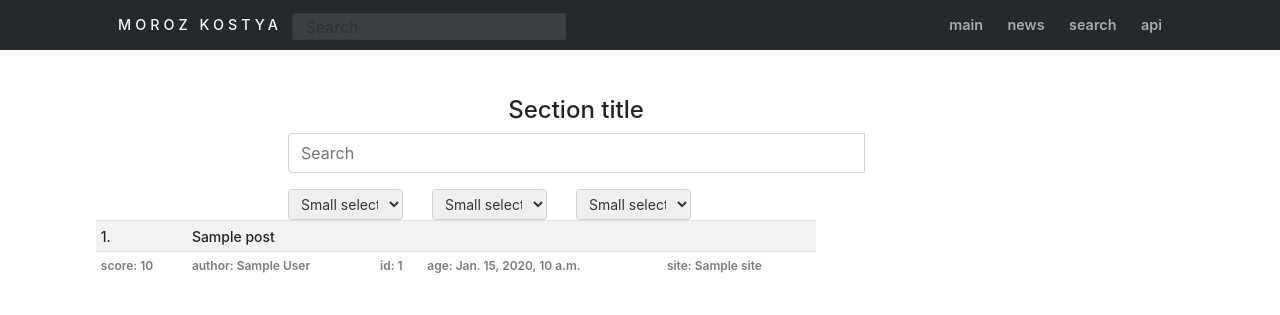
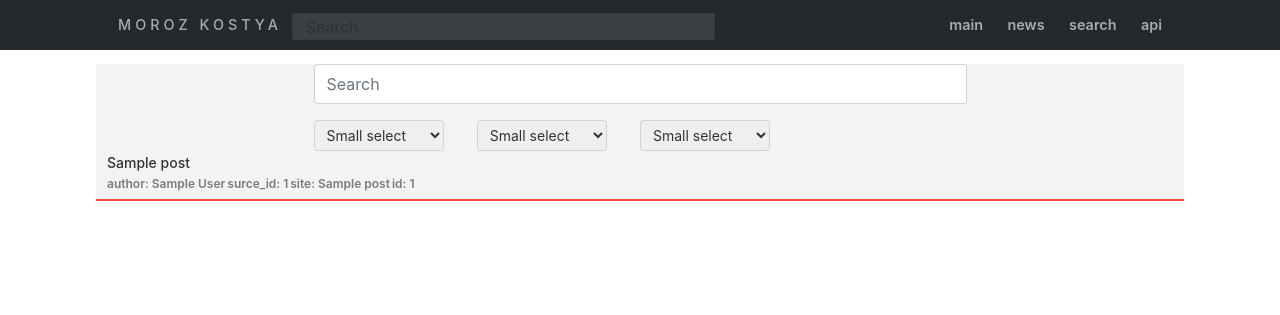
Before and after one commit to KostyaF1/api_get_news, a Django app: template templates/search/search.html in a window 1280 px wide. Shown: the top 315 px of the page. Run offline with Django 3.2, Linux system fonts and the light colour scheme; the template is opened without the code that fills it: most values are stand-ins (such as "Sample title", 1, 10 or a date in 2020); some libraries are stand-ins or nearby versions; some web fonts are replaced.

Commit message:
in progressss

```diff
--- a/static/css/component.css
+++ b/static/css/component.css
@@ -35,7 +35,7 @@
 
 .cbp-af-header h1 {
 	text-transform: uppercase;
-	color: #f6f6f6;
+	color: #aaa;
 	letter-spacing: 4px;
 	font-size: 0.9em;
 	margin-right: 0.5%;
--- a/static/css/style.css
+++ b/static/css/style.css
@@ -60,7 +60,7 @@ body {
   height: auto;
   width:100%;
   background-attachment: fixed;
-  background-color: #fff;
+  background-color: none;
 }
 
 .conteiner-search .search-content {
@@ -70,25 +70,47 @@ body {
 }
 
 .search-content {
-  background-color: none;
-  margin: 5%;
-  padding: 2.5%;
-  height: auto;
-  width: 80%;
   text-align: center;
+  background-color: #f3f3f3;
+  margin: 5% auto;
+  padding: 0;
+  height: cover;
+  width: 85%;
   position: relative;
+  overflow: auto;
+  border-bottom: 2px solid #f54545;
+}
+
+.header{
+  text-align: left;
+  background-color: #f54545;
+  padding: 2.5px;
+  font-weight: 550;
+  font-size: 15px;
 }
 
  .search-content .table-responsive {
+  margin-left: 10px;
   background-color: none;
-  margin: 0;
-  max-width: 75%;
-  min-width: 75%;
-  float: left;
+  max-width: 85%;
+  min-width: 85%;
+  /*float: left;*/
  }
 
+.search-content .more_link {
+  text-align: left;
+  margin: 5px 10px;
+}
+
+.more_link .more {
+  color: #333;
+  text-decoration: none;
+  font-weight: bold;
+  font-size: 14px;
+}
+
+
 .title {
-   counter-reset: schetchik;
   height: auto;
   font-size: 14px;
   font-weight: 550;
@@ -106,7 +128,7 @@ body {
   height: auto;
   font-size: 12px;
   font-weight: 600;
-  border-bottom: 5px solid #fff;
+  border-bottom: 5px solid #f3f3f3;
   color: #7b7b7b;
 }
 
--- a/templates/base.html
+++ b/templates/base.html
@@ -37,7 +37,7 @@ var s = document.getElementsByTagName('script')[0]; s.parentNode.insertBefore(ga
         <div class="cbp-af-inner">
           <h1>Moroz Kostya</h1>
           <form  style = 'background-color: rgba(36, 41, 46, 0,5);' class="form-inline">
-            <input class="form-control mr-sm-2 my " type="search" placeholder="Search" aria-label="Search">
+            <input style = 'width: 150%;' class="form-control mr-sm-2 my " type="search" placeholder="Search" aria-label="Search">
           </form>
           <nav>
             <a href="{% url 'main' %}">main</a>
--- a/templates/index.html
+++ b/templates/index.html
@@ -19,5 +19,4 @@
       </div>
 	</div>
 	</center>
-
 {% endblock main_page_content %}
--- a/templates/search/search.html
+++ b/templates/search/search.html
@@ -7,8 +7,6 @@
 <div class = "container-search">
 
 <div class = "search-content">
-
-        <h4>Section title</h4>
         <center>
         <form>
   <div class="form-row">
@@ -30,24 +28,17 @@
 </form action="/search/" method="get">
 </center>
           <div class="table-responsive">
-            <table class="table table-striped table-sm">
-              <thead>
-
-              </thead>
+            <table >
         <tbody>
           {% for post in context %}
           <tr class = 'title'>
-                  <td >1.</td>
-                  <td class = 'title' colspan= "4" style = 'text-align: left;'>{{ post.title }}</td>
+            <td class = 'title' colspan = "4"><a style = 'text-decoration: none;' href="{{ post.url }}">{{ post.title }}</a></td>
           <tr class = 'description'>
-                  <td>score: {{ post.score }}</td>
             <td>author: {{ post.author }}</td>
-                  <td>id: {{ post.item_id }}</td>
-                  <td>age: {{ post.pub_date }}</td>
-                  <td>site: {{ post.site }}</td>
+            <td>surce_id: {{ post.item_id }}</td>
+            <td>site: {{ post.site_name }}</td>
+            <td>id: {{ post.id }}</td>
           </tr>
-                </tr>
-                <tr class = 'spacer'>
           </tr>
           {% endfor %}
         </tbody>
```
Also changed, not shown: api/views.py (+5 -7 lines), search/views.py (+14 -5 lines), db.sqlite3. Lines whose indentation alone changed are shown as unchanged.
